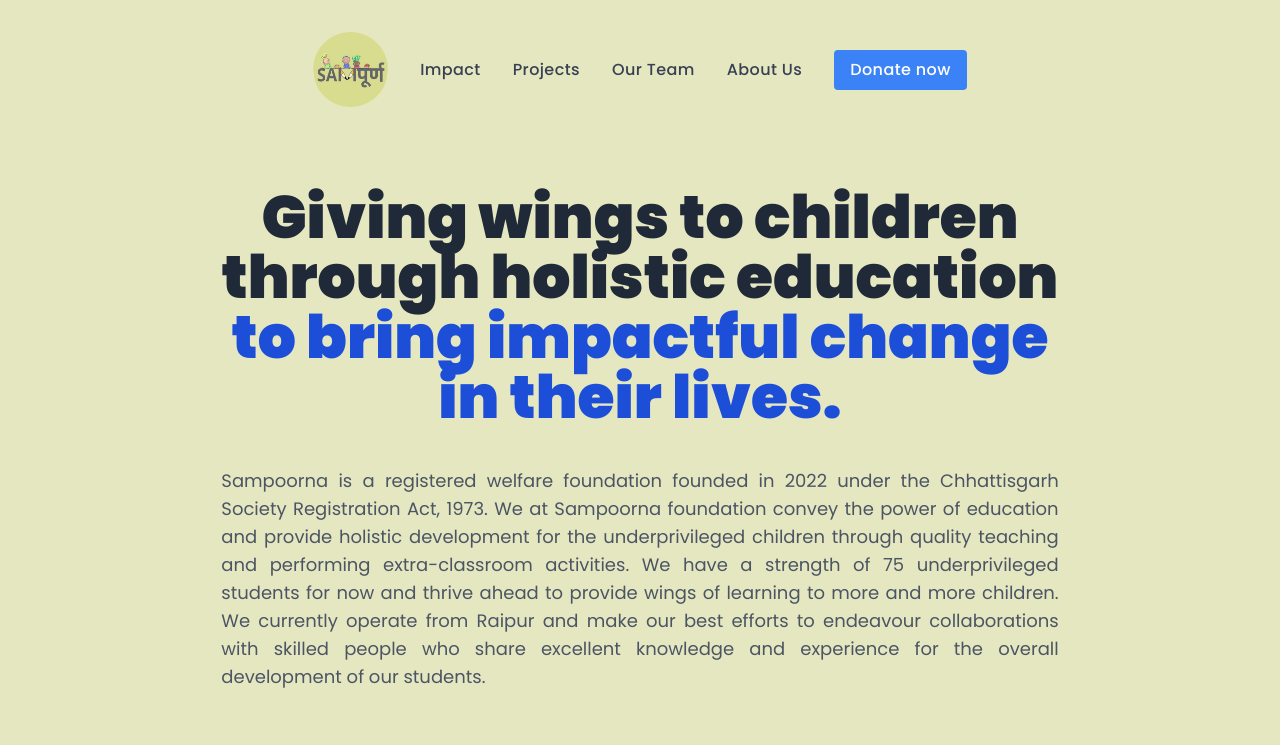
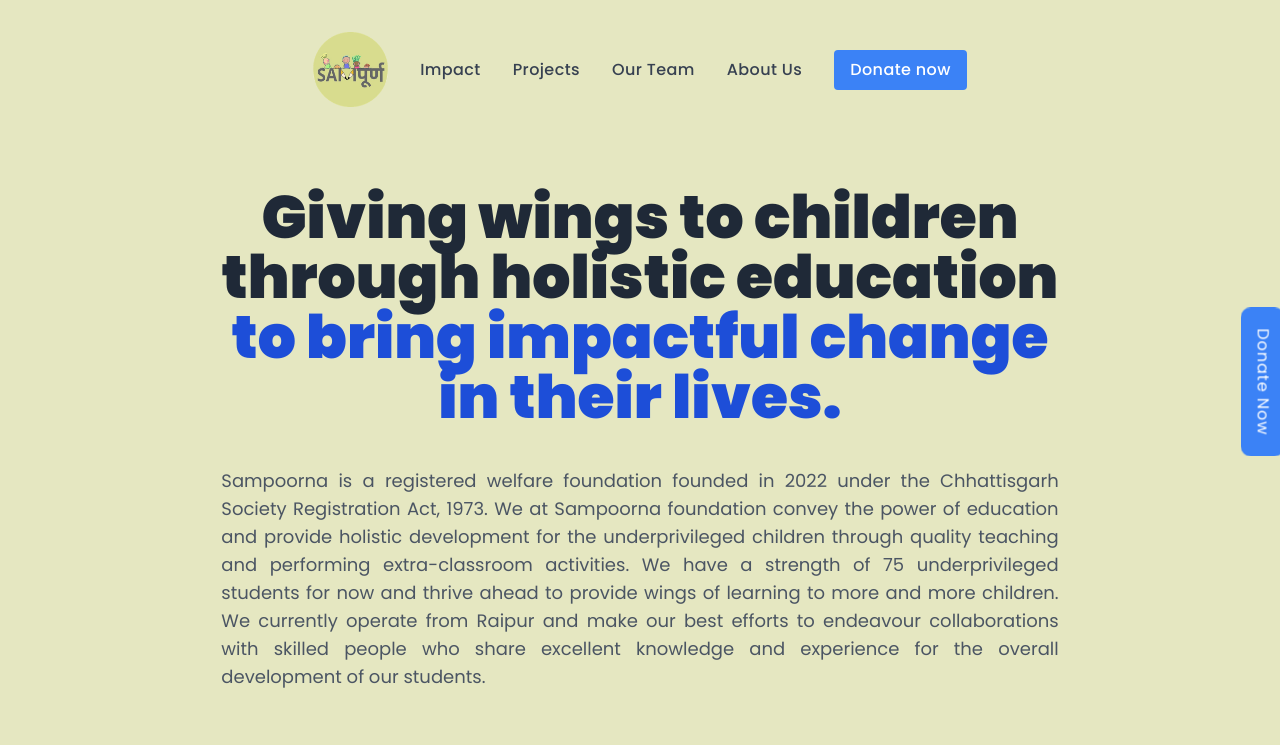
Before and after one commit to krishnaw14/sampoornalife, a Next.js app: page / in a window 1280 px wide. Shown: the top 745 px of the page. Built offline with nearby package versions, Linux system fonts and the light colour scheme; no server answers.

Commit message:
Add Donate Button

```diff
--- /dev/null
+++ b/components/common/DonateButton.js
@@ -0,0 +1,14 @@
+import React from 'react';
+import Link from 'next/link'; // Import the Link component from Next.js
+
+const DonateButton = () => {
+  return (
+    <div class="donate-button bg-blue-500 text-white rounded hover:bg-blue-600">
+      <Link href="/#donate">
+        <a>Donate Now </a>
+      </Link>
+     </div>
+  );
+};
+
+export default DonateButton;
--- a/components/home/CoreTeam.js
+++ b/components/home/CoreTeam.js
@@ -19,7 +19,7 @@
     },
   ];
 
-  const people = [
+  const group_1 = [
     {
       avatar: "/team/aishwarya.png",
       name: "Aishwarya Bothra",
@@ -50,6 +50,9 @@
       position: "",
       desc: "Meet Mehak, a freelance creative director, a dog mom and a tarot card reader. A fashionista who loves to read and carries a tremendous spirit of life. Being a social media enthusiast, Mehak helps with events at Sampoorna and also handles the digital media with us."
     },
+  ];
+
+    const group_2 = [
     {
       avatar: "/team/neelima.png",
       name: "Neelima Parakh",
@@ -95,20 +98,6 @@
   return (
     <div className="flex flex-col w-full items-center my-10 md:my-14 " id="team">
       <p className="text-4xl font-bold">Core Team</p>
-      {/* <div className="w-max-[90vw] w-full md:w-8/12">
-        <div className="flex justify-center">
-          {/* Card
-          {cofounders.map((person, index) => (
-            <div
-              key={index}
-              className="flex flex-col m-2 p-4 py-10 brightness-90 rounded-md w-56"
-            >
-              <Photo person={person} onClick={handleClickPhoto} />
-            </div>
-          ))}
-          {selectedPerson && <Popup person={selectedPerson} onClose={() => setSelectedPerson(null)} />}
-        </div>
-      </div> */}
 
 <div className="w-max-[90vw] w-full md:w-8/12">
       <div className="flex  justify-center">
@@ -116,24 +105,32 @@
         {cofounders.map((person, index) => (
           <div
             key={index}
-            className="flex flex-col m-2 p-4 py-10 brightness-90 rounded-md w-56"
+            className="flex flex-col m-2 p-2 py-10 brightness-90 rounded-md w-56"
           >
-            <Photo person={person} onClick={handleClickPhoto} />
+            <Photo person={person} onClick={handleClickPhoto}/>
+          </div>
+        ))}
+        {selectedPerson && <Popup person={selectedPerson} onClose={() => setSelectedPerson(null)} />}
+      </div>
+
+    </div>
+
+    <div className="w-max-[90vw] w-full md:w-8/12">
+      <div className="flex justify-center">
+        {group_1.map((person, index) => (
+          <div key={index} className="flex flex-col m-2 p-4 py-10 brightness-90 rounded-md w-38">
+            <Photo person={person} onClick={handleClickPhoto}/>
           </div>
         ))}
         {selectedPerson && <Popup person={selectedPerson} onClose={() => setSelectedPerson(null)} />}
       </div>
     </div>
 
-      <div className="w-max-[90vw] w-full md:w-8/12 overflow-x-auto">
-      <div className="flex flex-row w-max flex-wrap">
-        {/* Card */}
-        {people.map((person, index) => (
-          <div
-            key={index}
-            className="flex flex-col m-2 p-4 py-10 brightness-90 rounded-md w-56"
-          >
-            <Photo person={person} onClick={handleClickPhoto} />
+    <div className="w-max-[90vw] w-full md:w-8/12">
+      <div className="flex justify-center">
+        {group_2.map((person, index) => (
+          <div key={index} className="flex flex-col m-2 py-10 brightness-90 rounded-md w-38">
+            <Photo person={person} onClick={handleClickPhoto}/>
           </div>
         ))}
         {selectedPerson && <Popup person={selectedPerson} onClose={() => setSelectedPerson(null)} />}
--- a/pages/_app.js
+++ b/pages/_app.js
@@ -6,6 +6,8 @@
 import '../styles/globals.css'
 import { useEffect } from 'react';
 import { useRouter } from 'next/router';
+
+import DonateButton from "../components/common/DonateButton";
 
 
 function MyApp({ Component, pageProps }) {
@@ -29,7 +31,12 @@
     };
   }, []);
 
-  return <Component {...pageProps} />
+  return (
+  <>
+  <DonateButton />
+  <Component {...pageProps} />
+  </>
+  );
 }
 
 export default MyApp
--- a/styles/globals.css
+++ b/styles/globals.css
@@ -15,3 +15,18 @@
   /* background-color: #d7db8e; */
   background-color: rgba(215, 219, 142, 0.5);
 }
+
+.donate-button{
+  border-radius: 10px;
+  text-align: center;
+  color: #fff;
+  z-index: 99999;
+  transform: rotate(90deg);
+  letter-spacing: 1px;
+  padding: 10px 21px;
+  text-decoration: none;
+  display: inline-block;
+  position: fixed;
+  top: 45%;
+  right: -57px;
+}
```
